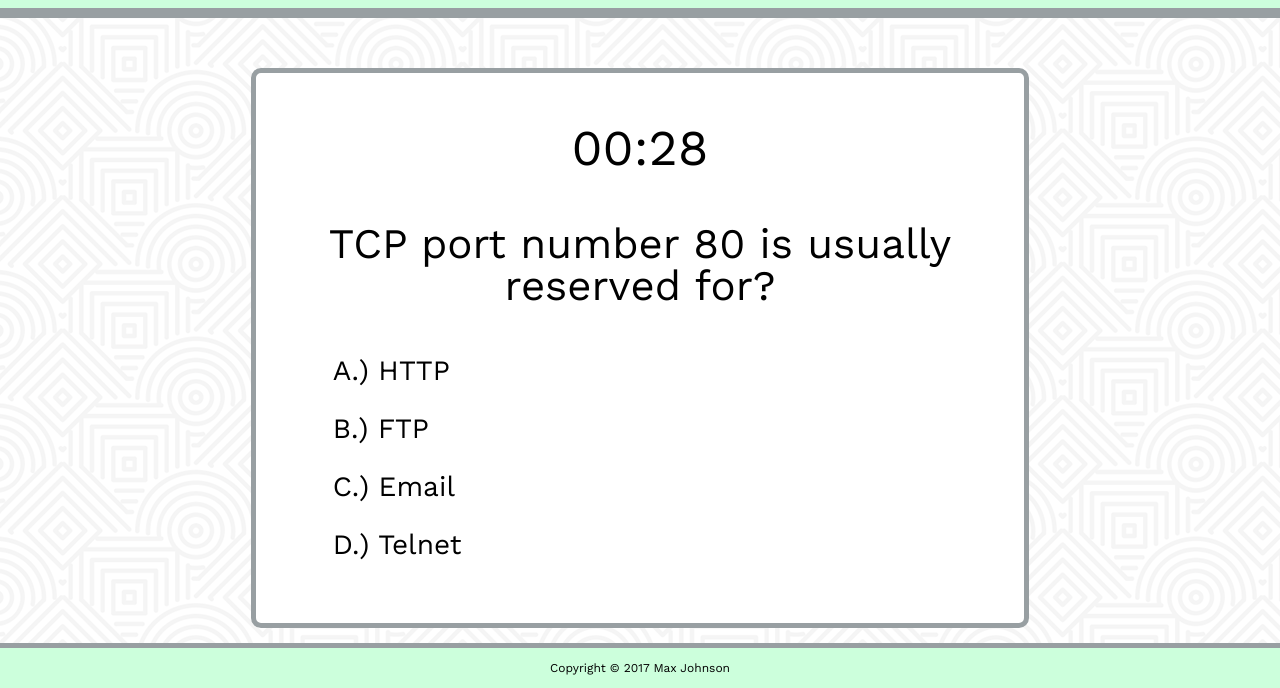
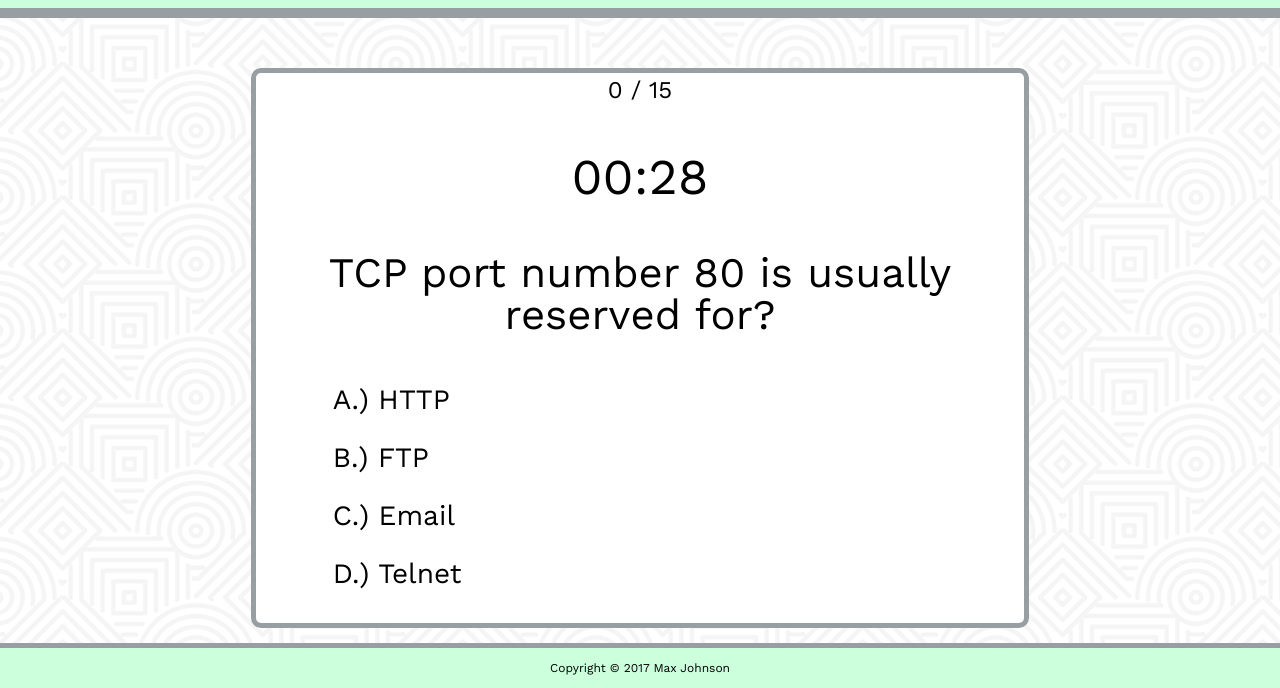
Before and after one commit to maxrjohnson23/Tech-Trivia, a plain HTML site: page index.html in a window 1280 px wide. Both pictures are taken after a click on the button "Play". Shown: the part 112-800 px from the top of the page. Drawn offline with nearby package versions, Linux system fonts and the light colour scheme.

Commit message:
Add question number counter

```diff
--- a/assets/css/style.css
+++ b/assets/css/style.css
@@ -27,6 +27,11 @@ header img {
     border: 5px #989fa2 solid;
     border-radius: 10px;
     text-align: center;
+}
+
+.question-number {
+    font-size: 24px;
+    padding-top: 5px;
 }
 
 .timer {
--- a/assets/javascript/app.js
+++ b/assets/javascript/app.js
@@ -18,6 +18,7 @@ var game = {
     },
     showQuestion: function (questionIndex) {
         this.currentQuestionIndex = questionIndex;
+        screenHandler.updateQuestionNumber(this.currentQuestionIndex);
         // Start timer for each question displayed
         screenHandler.displayQuestionDetails(this.questions[questionIndex]);
 
@@ -140,6 +141,9 @@ var screenHandler = {
         paddedSeconds = String(seconds).padStart(2, "0");
         $(".timer").text(`00:${paddedSeconds}`);
     },
+    updateQuestionNumber: function(questionNum) {
+        $(".question-number").text(`${questionNum} / ${game.questions.length}`);
+    },
     resetGame: function () {
         $("#summary-modal").hide();
         $("#play-again").off("click");
--- a/index.html
+++ b/index.html
@@ -16,6 +16,7 @@
         <img src="assets/images/logo.png" alt="Tech Trivia Logo" />
     </header>
     <div class="main">
+        <div class="question-number"></div>
         <div class="timer">00:00</div>
         <div class="question-text"></div>
         <div class="answers"></div>
```
